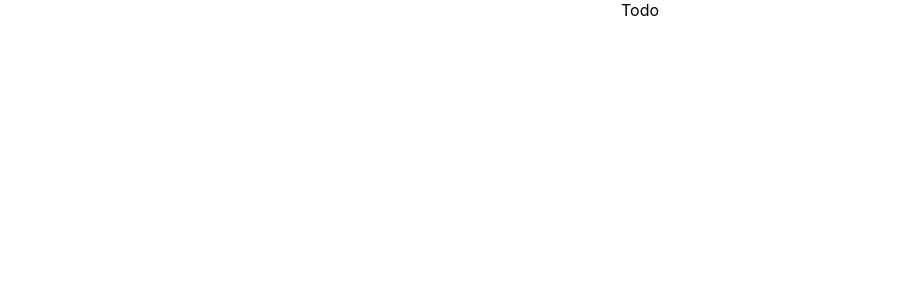
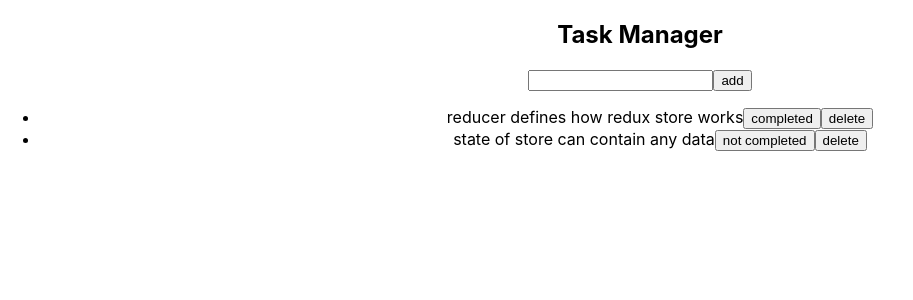
Before and after one commit to Duyen-codes/todo-redux, a React (Create React App) app: page / in a window 1280 px wide. Shown: the top 300 px of the page, without its empty margins (0-913 px from the left). Built offline with nearby package versions, Linux system fonts and the light colour scheme.

Commit message:
done add task, toggle complete and delete task, commit before separate new task into its own component

```diff
--- a/src/App.js
+++ b/src/App.js
@@ -1,7 +1,54 @@
 import "./App.css";
+import {
+  createTask,
+  toggleCompleteOf,
+  removeTask,
+} from "./reducers/taskReducer";
+import { useDispatch, useSelector } from "react-redux";
 
 function App() {
-  return <div className="App">Todo</div>;
+  const dispatch = useDispatch();
+  // the component access the tasks stored in the store with useSelector hook of react-redux library
+  const tasks = useSelector((state) => state.tasks);
+
+  const addTask = (event) => {
+    event.preventDefault();
+    const content = event.target.task.value;
+    event.target.task.value = "";
+    // dispatch action can be done by calling store.dispatch of the redux store, or with dispatch function from useDispatch hook
+    dispatch(createTask(content));
+  };
+
+  const toggleComplete = (id) => {
+    dispatch(toggleCompleteOf(id));
+  };
+
+  const deleteTask = (id) => {
+    console.log("delete");
+    dispatch(removeTask(id));
+    console.log("TASKS inside deleteTask: ", tasks);
+  };
+
+  return (
+    <div className="App">
+      <h2>Task Manager</h2>
+      <form action="" onSubmit={addTask}>
+        <input type="text" name="task" />
+        <button type="submit">add</button>
+      </form>
+      <ul>
+        {tasks.map((task) => (
+          <li key={task.id}>
+            {task.content}
+            <button onClick={() => toggleComplete(task.id)}>
+              {task.complete ? "completed" : "not completed"}
+            </button>
+            <button onClick={() => deleteTask(task.id)}>delete</button>
+          </li>
+        ))}
+      </ul>
+    </div>
+  );
 }
 
 export default App;
--- /dev/null
+++ b/src/components/NewTask.js
@@ -0,0 +1 @@
+// separate creating new task into its own component
--- a/src/index.js
+++ b/src/index.js
@@ -3,10 +3,25 @@ import ReactDOM from "react-dom/client";
 import "./index.css";
 import App from "./App";
 import { Provider } from "react-redux";
+import { configureStore } from "@reduxjs/toolkit";
+
+// import taskReducer
+import taskReducer from "./reducers/taskReducer";
+
+// instead of Redux's createStore function, create store using Redux Toolkit's configureStore function
+
+const store = configureStore({
+  reducer: {
+    tasks: taskReducer,
+  },
+});
+console.log("STORE OBJECT NOW: ", store.getState());
 
 const root = ReactDOM.createRoot(document.getElementById("root"));
 root.render(
   <React.StrictMode>
-    <App />
+    <Provider store={store}>
+      <App />
+    </Provider>
   </React.StrictMode>
 );
--- /dev/null
+++ b/src/reducers/taskReducer.js
@@ -0,0 +1,46 @@
+import { createSlice } from "@reduxjs/toolkit";
+
+const initialState = [
+  {
+    content: "reducer defines how redux store works",
+    complete: true,
+    id: 1,
+  },
+  {
+    content: "state of store can contain any data",
+    complete: false,
+    id: 2,
+  },
+];
+
+const generateId = () => Number((Math.random() * 1000000).toFixed(0));
+
+// createSlice function returns an object containing the reducer as well as action creators defined by reducers param. The reducer can be accessed by todoSlice.reducer property, action creators by todoSlice.actions property.
+const taskSlice = createSlice({
+  name: "tasks",
+  initialState,
+  reducers: {
+    createTask(state, action) {
+      const content = action.payload;
+      state.push({
+        content,
+        complete: false,
+        id: generateId(),
+      });
+    },
+    toggleCompleteOf(state, action) {
+      const id = action.payload;
+      const taskToChange = state.find((n) => n.id === id);
+      const changedTask = { ...taskToChange, complete: !taskToChange.complete };
+      return state.map((task) => (task.id !== id ? task : changedTask));
+    },
+
+    removeTask(state, action) {
+      const id = action.payload;
+      return state.filter((task) => task.id !== id);
+    },
+  },
+});
+
+export const { createTask, toggleCompleteOf, removeTask } = taskSlice.actions;
+export default taskSlice.reducer;
```
